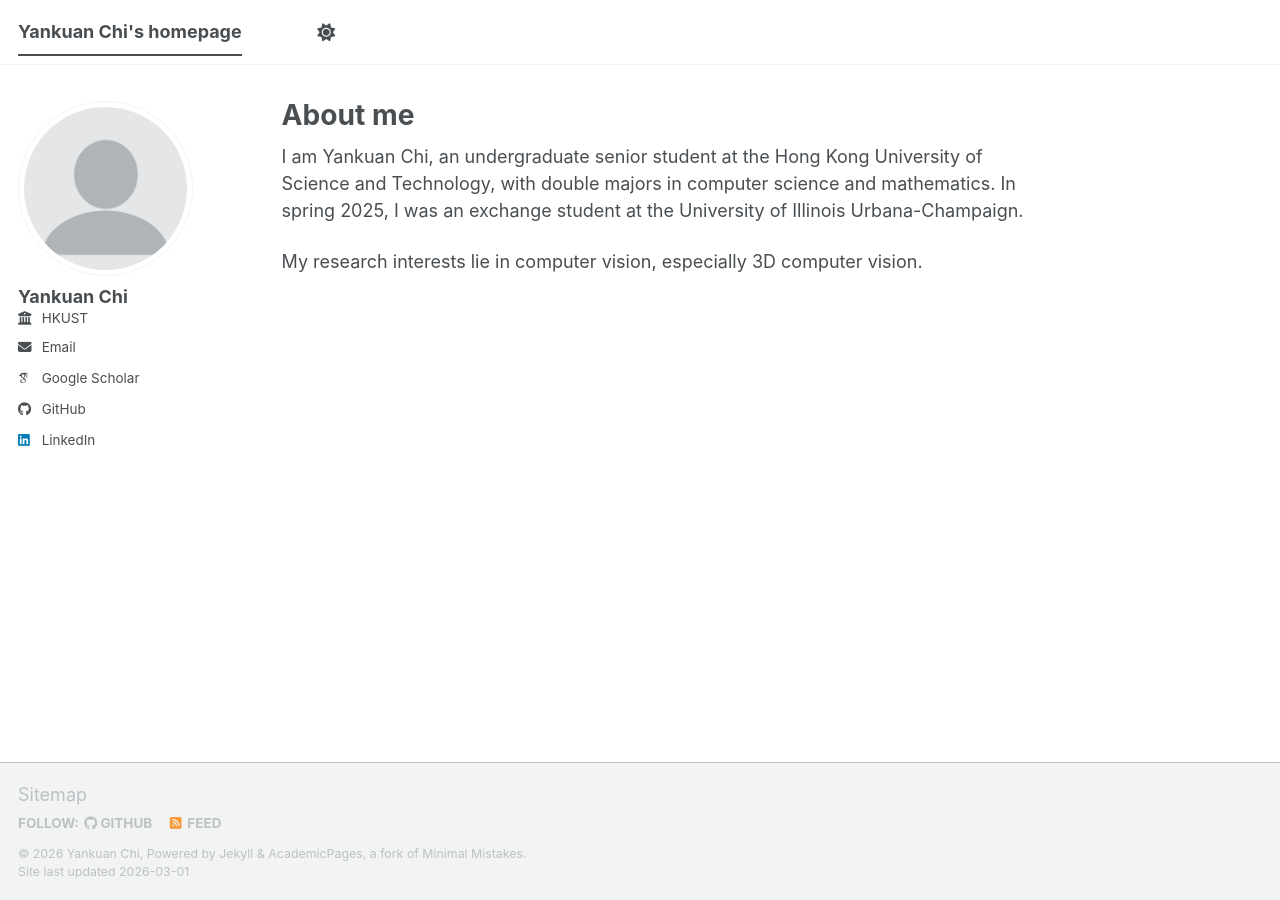
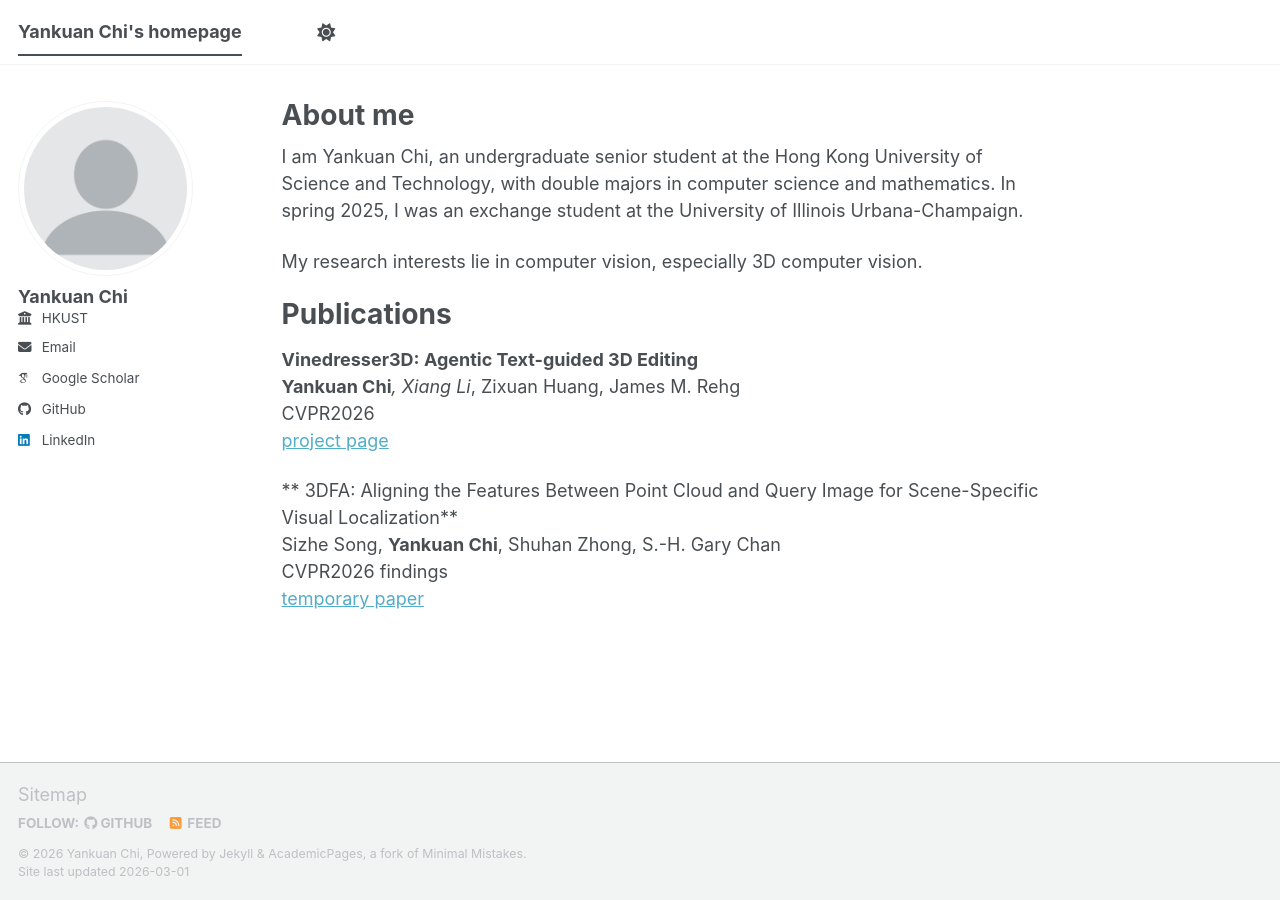
Before and after one commit to ykchizs/ykchizs.github.io, a Jekyll site: the page built from _pages/about.md, in a window 1280 px wide. Built offline with Jekyll 4.4.1, drawn with Linux system fonts in a browser that asks for light colours; some web fonts are replaced; a script bundle is joined from its source files by our own code; library files that are not in the unit come from our copies.

Commit message:
Add publications

```diff
--- a/_pages/about.md
+++ b/_pages/about.md
@@ -10,3 +10,15 @@ redirect_from:
 I am Yankuan Chi, an undergraduate senior student at the Hong Kong University of Science and Technology, with double majors in computer science and mathematics. In spring 2025, I was an exchange student at the University of Illinois Urbana-Champaign.
 
 My research interests lie in computer vision, especially 3D computer vision.
+
+Publications
+======
+**Vinedresser3D: Agentic Text-guided 3D Editing**
+**Yankuan Chi***, Xiang Li*, Zixuan Huang, James M. Rehg
+CVPR2026
+[project page](https://vinedresser3d.github.io/)
+
+** 3DFA: Aligning the Features Between Point Cloud and Query Image for Scene-Specific Visual Localization**
+Sizhe Song, **Yankuan Chi**, Shuhan Zhong, S.-H. Gary Chan
+CVPR2026 findings
+[temporary paper](https://drive.google.com/file/d/1UTsTgwVxlR9AvJsBlD4sJtXrBMRNPRPS/view?usp=sharing)
```
